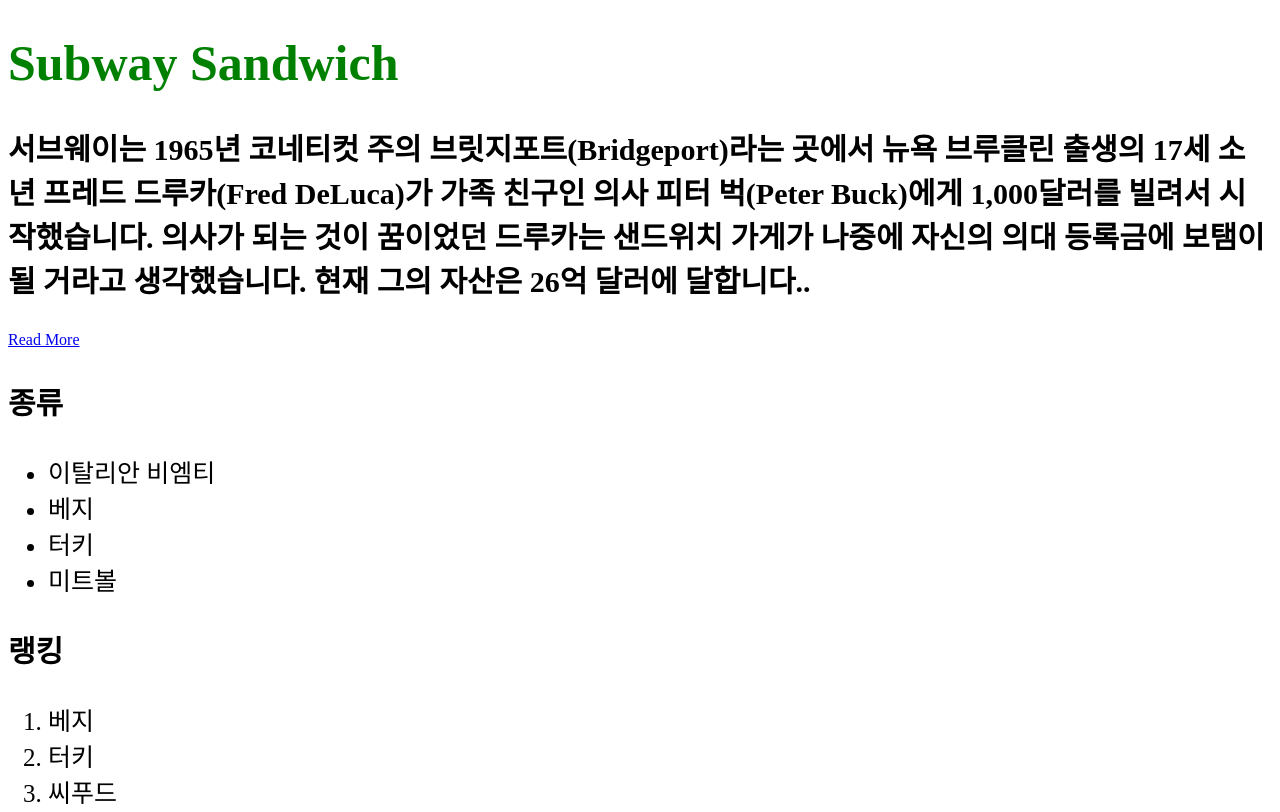
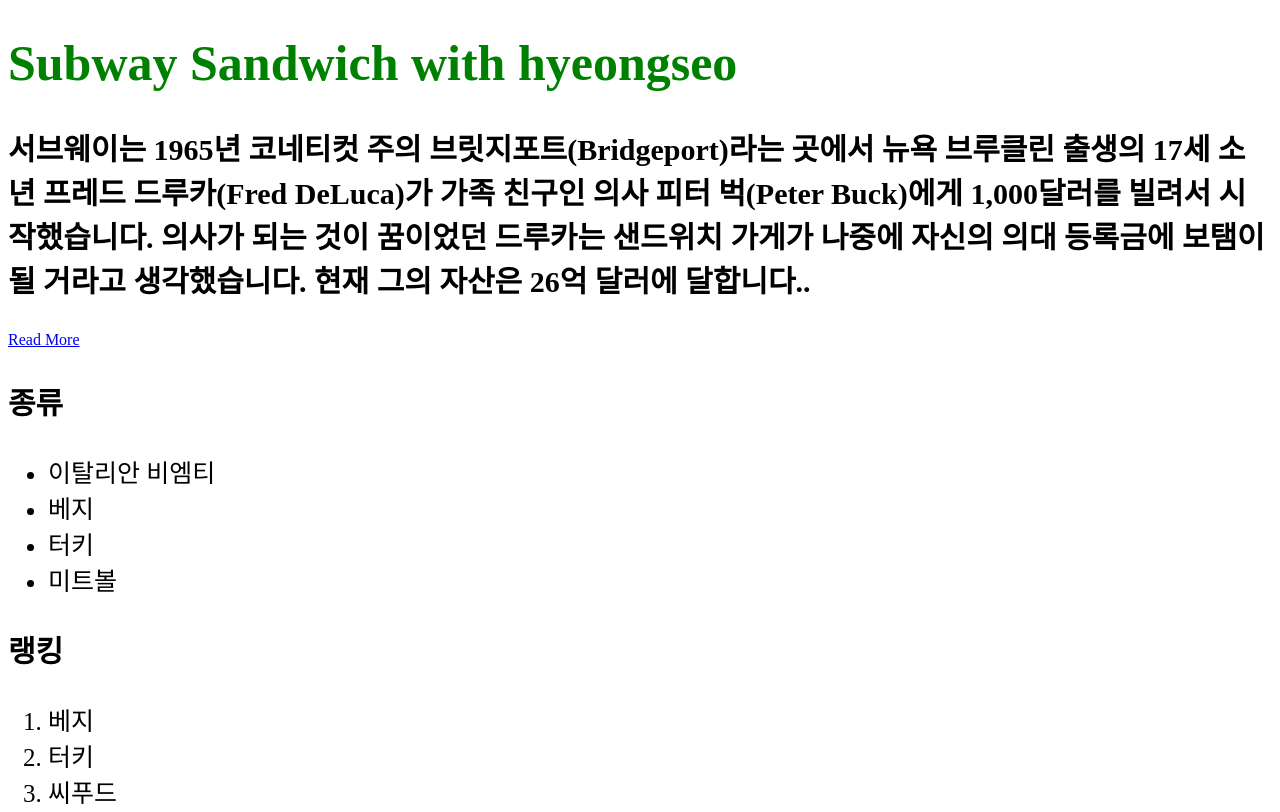
Before and after one commit to hyeongseo/hyeongseo, a plain HTML site: page index.html in a window 1280 px wide. Shown: the top 812 px of the page. Drawn offline with Linux system fonts and the light colour scheme; a web font is replaced by a local one.

Commit message:
하고싶은말

```diff
--- a/index.html
+++ b/index.html
@@ -7,7 +7,7 @@
   <link rel="stylesheet" type="text/css" href="week1.css">
 </head>
 <body>
-  <h1>Subway Sandwich</h1>
+  <h1>Subway Sandwich with hyeongseo</h1>
   <p>서브웨이는 1965년 코네티컷 주의 브릿지포트(Bridgeport)라는 곳에서 뉴욕 브루클린 출생의 17세 소년 프레드 드루카(Fred DeLuca)가 가족 친구인 의사 피터 벅(Peter Buck)에게 1,000달러를 빌려서 시작했습니다. 의사가 되는 것이 꿈이었던 드루카는 샌드위치 가게가 나중에 자신의 의대 등록금에 보탬이 될 거라고 생각했습니다. 현재 그의 자산은 26억 달러에 달합니다..</p>
   <a href="http://ppss.kr/archives/48573 ">Read More</a><!--링크연결-->
   <p>종류</p>
```
